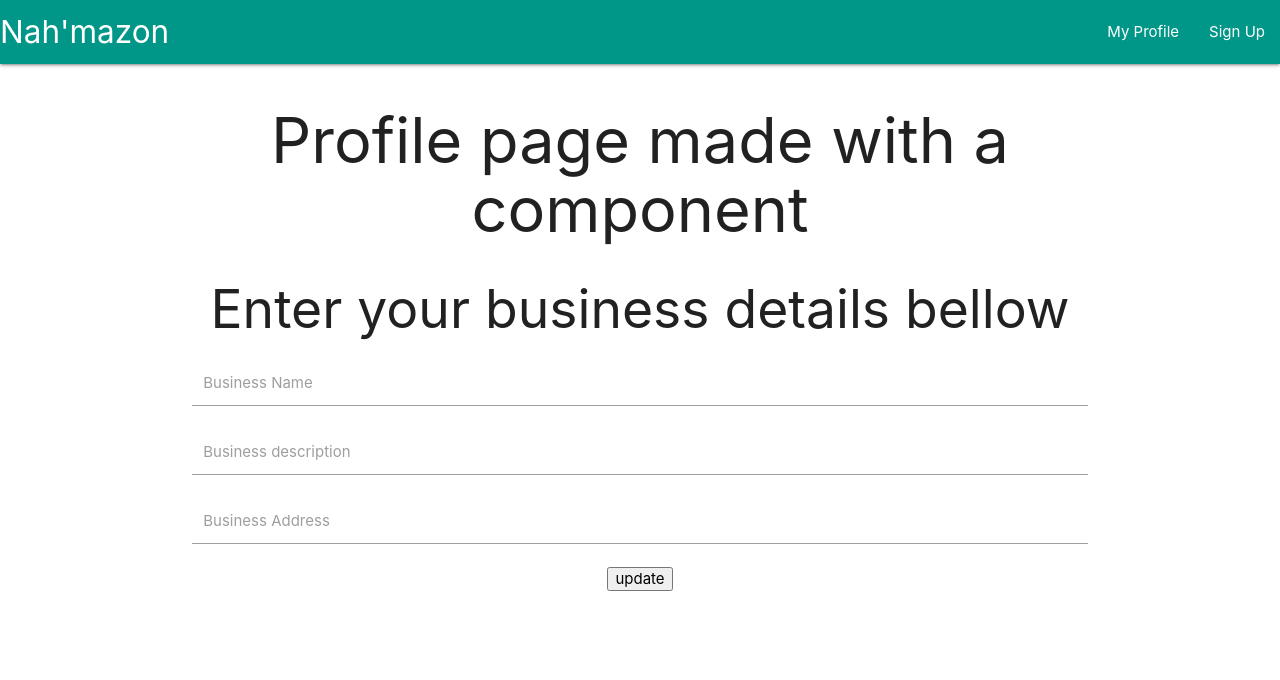
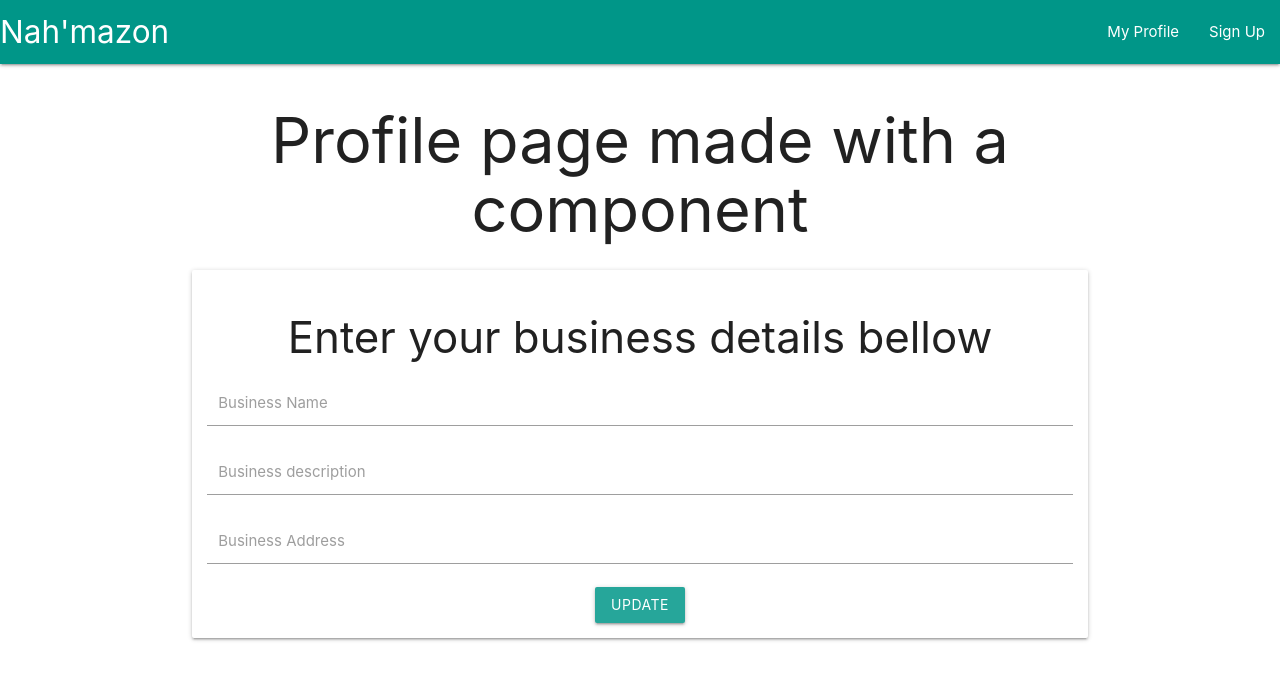
Before and after one commit to TimCPB/Nah-Mazon, a React (Create React App) app: page /profile/1 in a window 1280 px wide. Shown: the top 680 px of the page. Built offline with nearby package versions, Linux system fonts and the light colour scheme.

Commit message:
Added basic styles to the Profile form

```diff
--- a/src/FormProfile.js
+++ b/src/FormProfile.js
@@ -33,8 +33,8 @@ class FormProfile extends React.Component {
 
   render() {
     return (
-      <div>
-        <h2>Enter your business details bellow</h2>
+      <div className="card" style={{ padding: "15px" }}>
+        <h3>Enter your business details bellow</h3>
         <form onSubmit={this.updateDetails}>
           <div className="input-field col s6">
             <input type="text" id="business_name" className="validate" value={this.state.name} onChange={this.setBusinessName} />
@@ -50,7 +50,7 @@ class FormProfile extends React.Component {
             <input type="text" id="business_address" className="validate" value={this.state.address} onChange={this.setBusinessAddress} />
             <label htmlFor="business_addres">Business Address</label>
           </div>
-          <input type="submit" value="update" />
+          <input type="submit" value="update" className="btn" />
         </form>
       </div>
 
```
